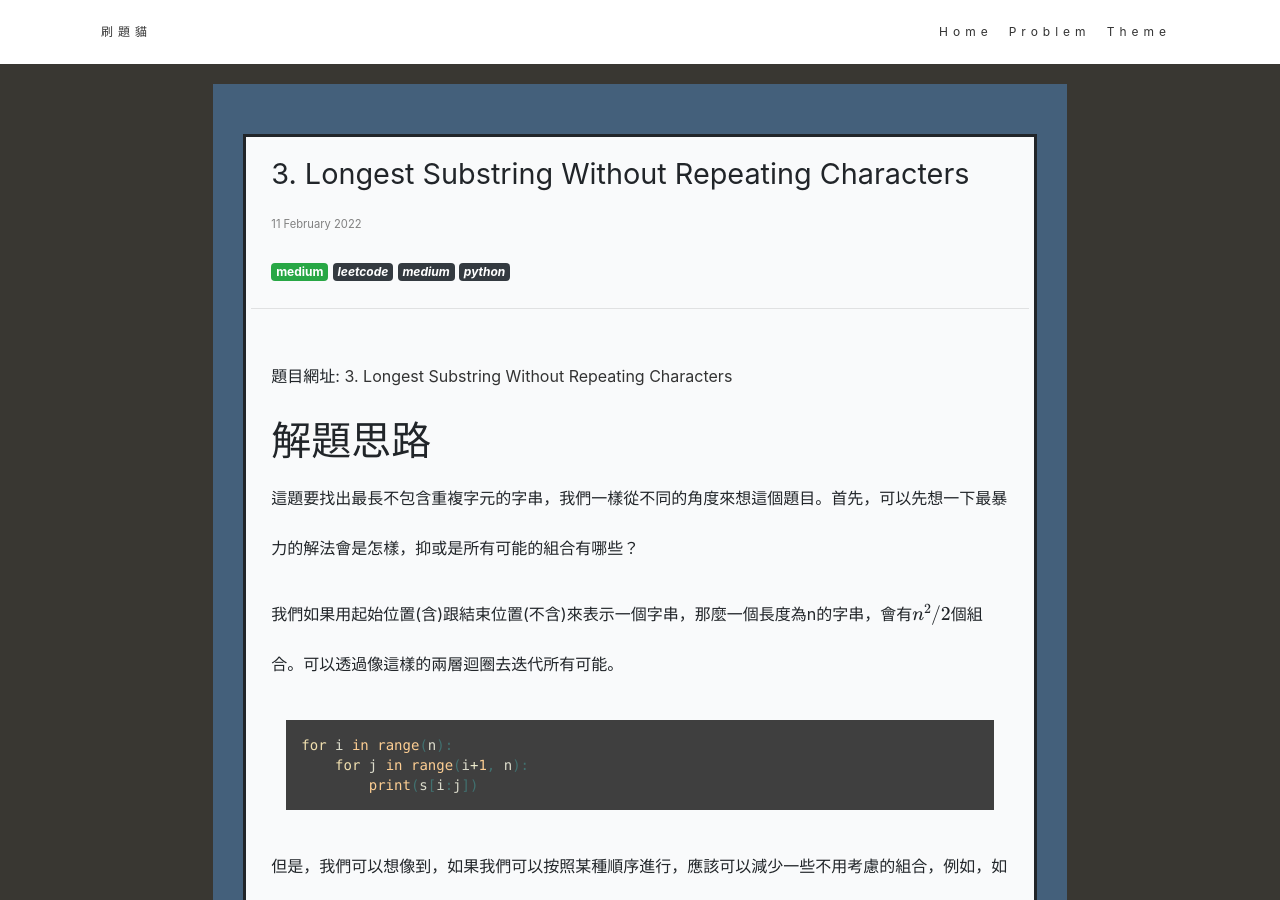
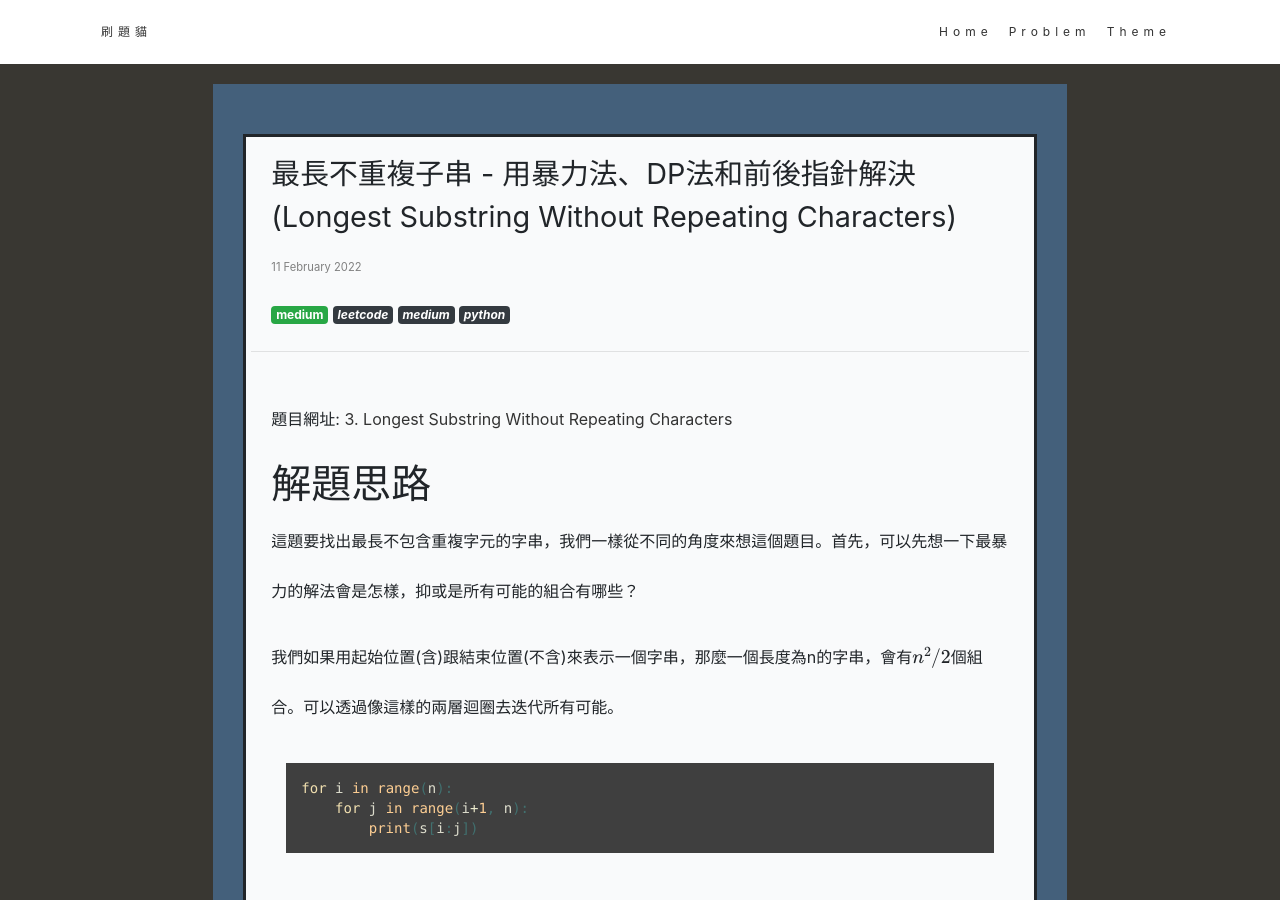
Before and after one commit to catxcoders/catxcoders.github.io, a Jekyll site: the page built from _posts/2022-02-11-3-Longest-Substring-Without-Repeating-Characters.markdown, in a window 1280 px wide and 900 px high. Built offline with Jekyll 4.4.1, drawn with Linux system fonts in a browser that asks for light colours; nearby versions of some CDN libraries; formulas are drawn with MathJax 3.

Commit message:
Add a title.

```diff
--- a/_posts/2022-02-11-3-Longest-Substring-Without-Repeating-Characters.markdown
+++ b/_posts/2022-02-11-3-Longest-Substring-Without-Repeating-Characters.markdown
@@ -1,6 +1,7 @@
 ---
 layout: article_post
-title:  "3. Longest Substring Without Repeating Characters"
+title:  "最長不重複子串 - 用暴力法、DP法和前後指針解決(Longest Substring Without Repeating Characters)"
+description: "最長不重複子串 - 用暴力法、DP法和前後指針解決(Longest Substring Without Repeating Characters)"
 categories: medium
 tags: leetcode medium python
 excerpt_separator: <!--more-->
--- a/posts/index.html
+++ b/posts/index.html
@@ -1,5 +1,6 @@
 ---
 layout: home_category
+title: "Leetcode題目總覽頁面"
 ---
 
 {% include post-overview-page/category-box.html title="簡易" icon="fas fa-code" description="(Easy Problem)" name="progress-easy" type="easy"%}
--- a/works/index.html
+++ b/works/index.html
@@ -1,5 +1,6 @@
 ---
 layout: home_work
+title: "Leetcode主題式講解總覽頁面"
 ---
 
 {% for work in site.works %}
```
